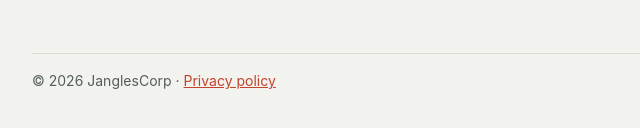
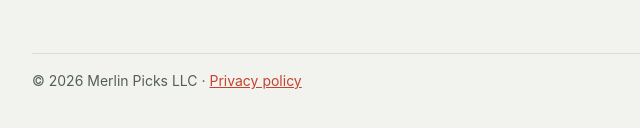
Before and after one commit to jangles-byte/wakeward, a plain HTML site: page index.html in a window 1280 px wide. Shown: the part 890-1018 px from the top of the page, 288-928 px from the left. Drawn offline with Linux system fonts and the light colour scheme.

Commit message:
Copyright: Merlin Picks LLC
Co-Authored-By: Claude Opus 5.5 <noreply@anthropic.com>

```diff
--- a/index.html
+++ b/index.html
@@ -22,6 +22,6 @@
 <p><strong>How long is it?</strong> At least four hours of play, often longer if you wander.</p>
 <p><strong>Can I go back?</strong> No. Everything happens once.</p>
 
-<footer>© 2026 JanglesCorp · <a href="privacy.html">Privacy policy</a></footer>
+<footer>© 2026 Merlin Picks LLC · <a href="privacy.html">Privacy policy</a></footer>
 </main></body>
 </html>
```
Also changed, not shown: privacy.html (+1 -1 lines).
